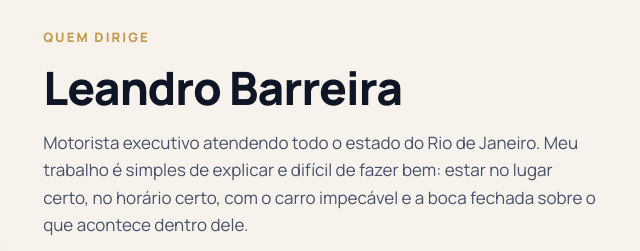
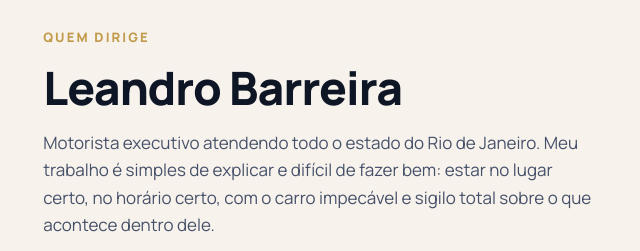
Before and after one commit to rlkxyz/sem-barreiras-executivo, a plain HTML site: page index.html in a window 1280 px wide. Shown: the part 7800-8051 px from the top of the page, 622-1262 px from the left. Drawn offline with Linux system fonts and the light colour scheme.

Commit message:
Troca "boca fechada" por "sigilo total" no texto do Leandro
Co-Authored-By: Claude Opus 5.5 <noreply@anthropic.com>

```diff
--- a/index.html
+++ b/index.html
@@ -390,7 +390,7 @@
       <div class="about-text">
         <p class="kicker">Quem dirige</p>
         <h2>Leandro Barreira</h2>
-        <p>Motorista executivo atendendo todo o estado do Rio de Janeiro. Meu trabalho é simples de explicar e difícil de fazer bem: estar no lugar certo, no horário certo, com o carro impecável e a boca fechada sobre o que acontece dentro dele.</p>
+        <p>Motorista executivo atendendo todo o estado do Rio de Janeiro. Meu trabalho é simples de explicar e difícil de fazer bem: estar no lugar certo, no horário certo, com o carro impecável e sigilo total sobre o que acontece dentro dele.</p>
         <p>Faço capacitação constante em atendimento executivo, porque a regra aqui é <strong>hoje melhor que ontem, amanhã melhor que hoje</strong>.</p>
         <ul class="values">
           <li><strong>Pontualidade</strong>Chego antes, nunca depois.</li>
```
